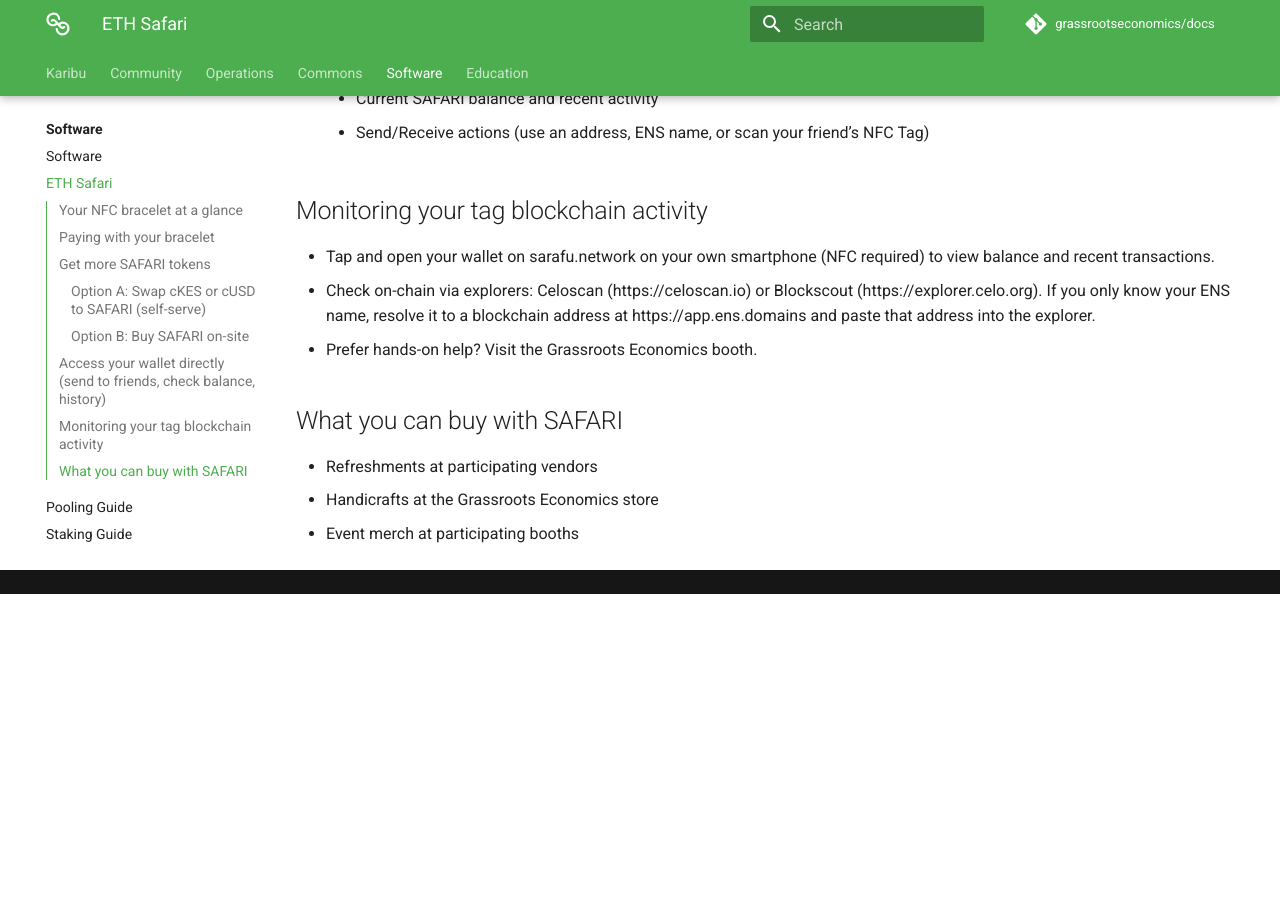
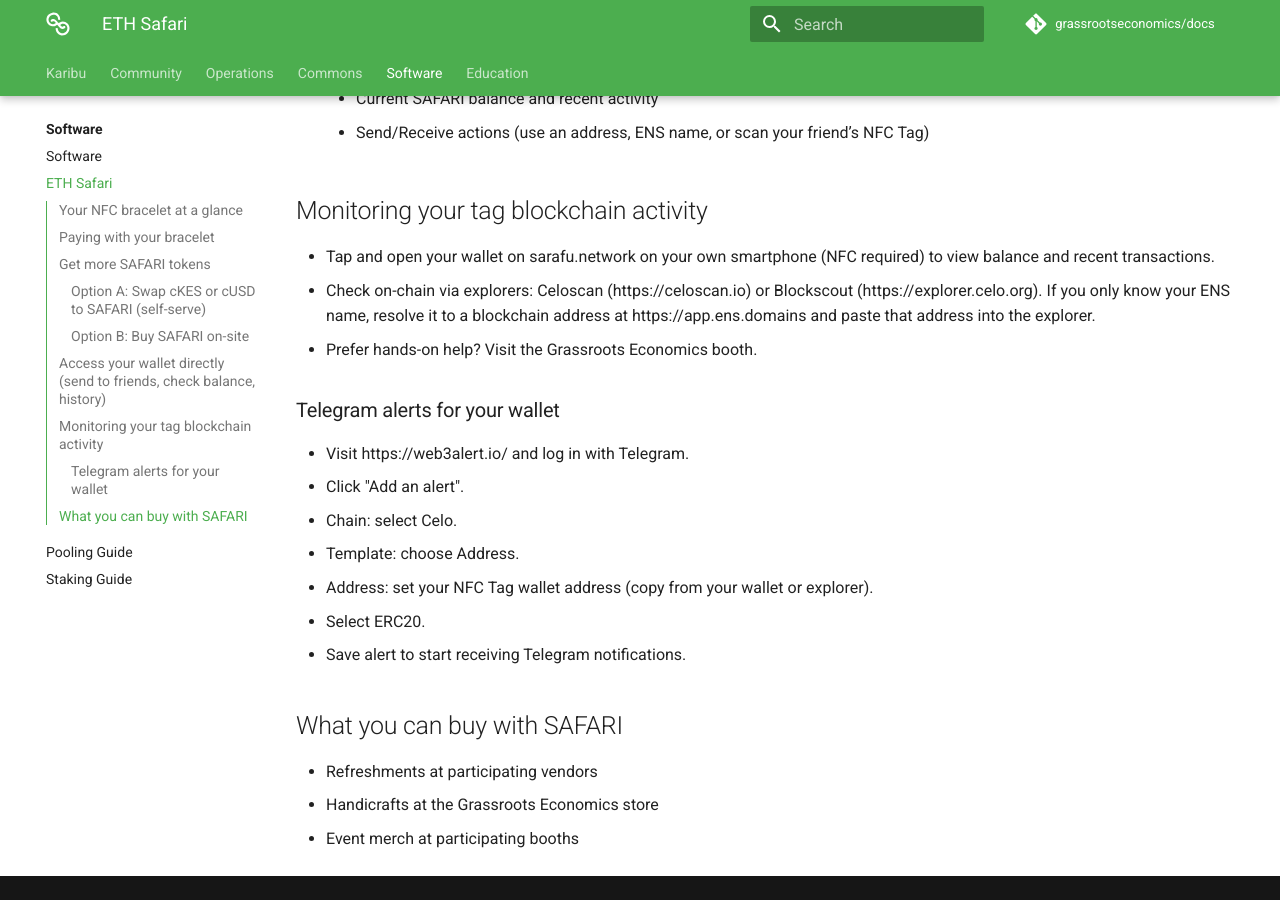
Before and after one commit to grassrootseconomics/docs.grassecon.org, an MkDocs documentation site: the page built from docs/cyber/eth-safari-2025.md, in a window 1280 px wide and 900 px high, scrolled down 1519 px. Built offline with MkDocs 1.6.1 and Material for MkDocs 9.7.7, drawn with Linux system fonts in a browser that asks for light colours; comment, search, counter and statistics services are not loaded; before the commit the page ends 2113 px from its top, so only the background shows below that.

Commit message:
docs: add telegram alerts

```diff
--- a/docs/cyber/eth-safari-2025.md
+++ b/docs/cyber/eth-safari-2025.md
@@ -57,6 +57,16 @@
 - Check on-chain via explorers: Celoscan (https://celoscan.io) or Blockscout (https://explorer.celo.org). If you only know your ENS name, resolve it to a blockchain address at https://app.ens.domains and paste that address into the explorer.
 - Prefer hands-on help? Visit the Grassroots Economics booth.
 
+### Telegram alerts for your wallet
+
+- Visit https://web3alert.io/ and log in with Telegram.
+- Click "Add an alert".
+- Chain: select Celo.
+- Template: choose Address.
+- Address: set your NFC Tag wallet address (copy from your wallet or explorer).
+- Select ERC20.
+- Save alert to start receiving Telegram notifications.
+
 ## What you can buy with SAFARI
 
 - Refreshments at participating vendors
```
